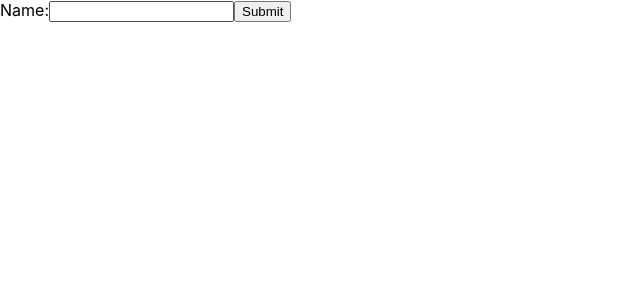
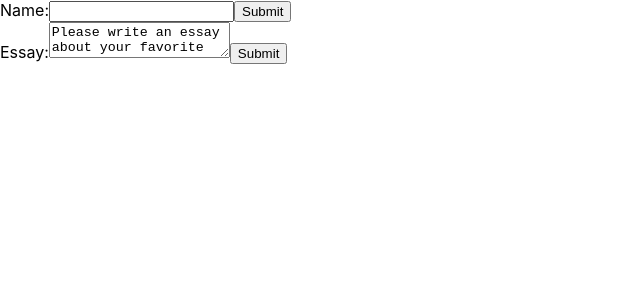
Before and after one commit to lxpan/my-first-react-app, a React (Create React App) app: page / in a window 1280 px wide. Shown: the top 300 px of the page, without its empty margins (0-640 px from the left). Built offline with nearby package versions, Linux system fonts and the light colour scheme.

Commit message:
Load EssayForm example

```diff
--- a/src/index.js
+++ b/src/index.js
@@ -35,8 +35,46 @@
   }
 }
 
+class EssayForm extends React.Component {
+  constructor(props) {
+    super(props);
+    this.state = {
+      value: 'Please write an essay about your favorite DOM element.'
+    };
+
+    this.handleChange = this.handleChange.bind(this);
+    this.handleSubmit = this.handleSubmit.bind(this);
+  }
+
+  handleChange(event) {
+    this.setState({value: event.target.value});
+  }
+
+  handleSubmit(event) {
+    alert('An essay was submitted: ' + this.state.value);
+    event.preventDefault();
+  }
+
+  render() {
+    return (
+      <form onSubmit={this.handleSubmit}>
+        <label>
+          Essay:
+          <textarea value={this.state.value} onChange={this.handleChange} />
+        </label>
+        <input type="submit" value="Submit" />
+      </form>
+    );
+  }
+}
+
 const root = ReactDOM.createRoot(document.getElementById('root'));
-root.render(<NameForm />);
+root.render(
+  <>
+    <NameForm />
+    <EssayForm />
+  </>
+);
 
 // If you want to start measuring performance in your app, pass a function
 // to log results (for example: reportWebVitals(console.log))
```
